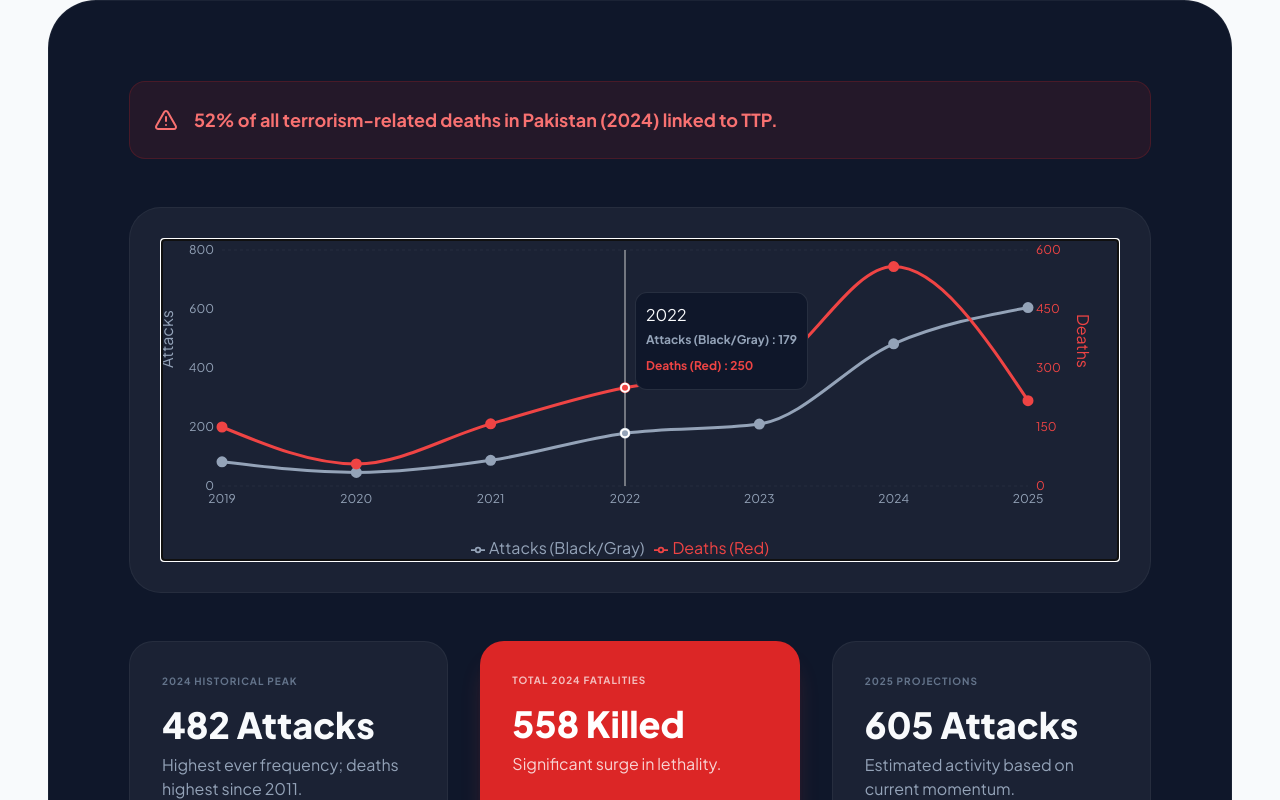
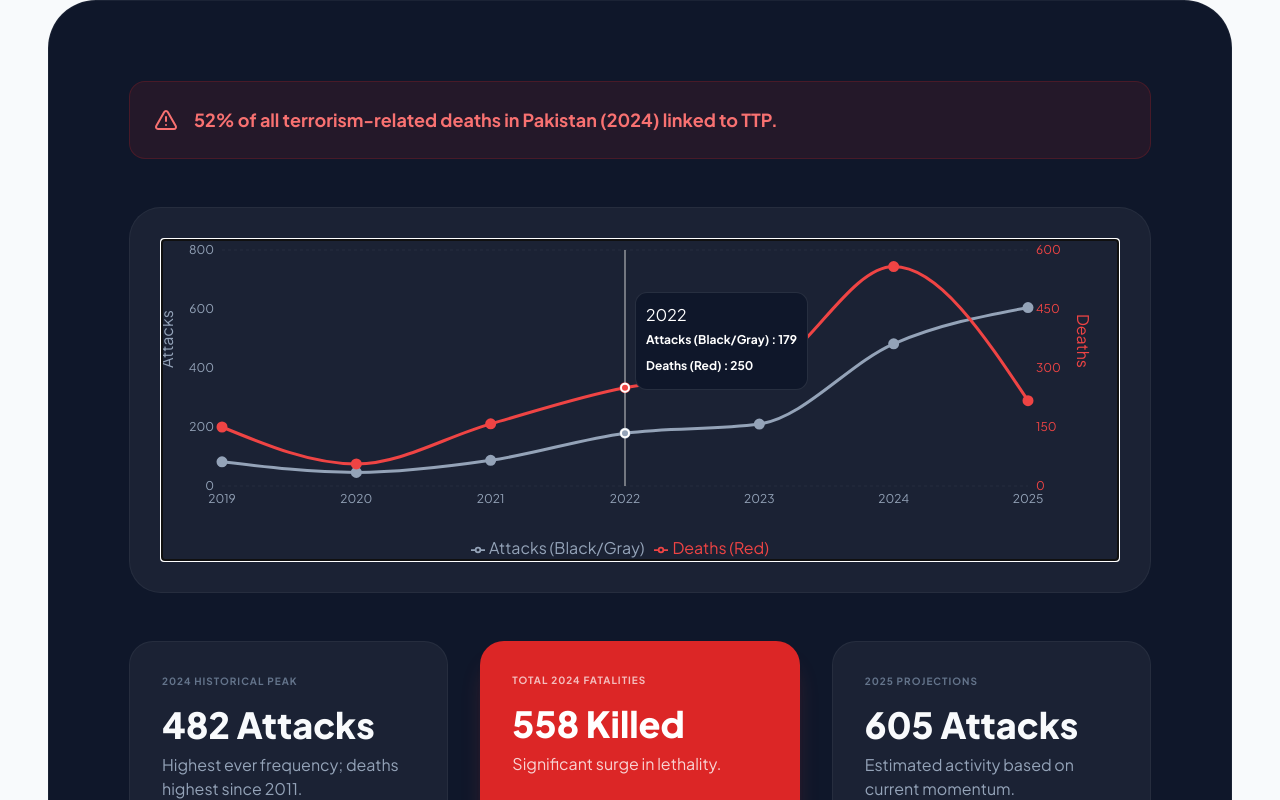
Before and after one commit to afgshayan/InfoGraphy, a React (Vite) app: page / in a window 1280 px wide. Both pictures are taken after a click on the element 640 px from the left and 3696 px from the top of the page. Shown: the part 3296-4096 px from the top of the page. Built offline with nearby package versions, Linux system fonts and the light colour scheme.

Commit message:
fix(charts): Improve tooltip contrast and readability
Ensure that chart tooltips have sufficient contrast by explicitly setting the text color to white. This improves the user experience by making the data points easier to read against the dark tooltip background.

```diff
--- a/components/StatsCharts.tsx
+++ b/components/StatsCharts.tsx
@@ -19,8 +19,8 @@
           <YAxis yAxisId="left" axisLine={false} tickLine={false} tick={{fill: '#94a3b8', fontSize: 12}} label={{ value: 'Attacks', angle: -90, position: 'insideLeft', fill: '#94a3b8' }} />
           <YAxis yAxisId="right" orientation="right" axisLine={false} tickLine={false} tick={{fill: '#ef4444', fontSize: 12}} label={{ value: 'Deaths', angle: 90, position: 'insideRight', fill: '#ef4444' }} />
           <Tooltip
-            contentStyle={{ backgroundColor: '#0f172a', border: '1px solid rgba(255,255,255,0.1)', borderRadius: '12px' }}
-            itemStyle={{ fontSize: '12px', fontWeight: 'bold' }}
+            contentStyle={{ backgroundColor: '#0f172a', border: '1px solid rgba(255,255,255,0.1)', borderRadius: '12px', color: '#fff' }}
+            itemStyle={{ fontSize: '12px', fontWeight: 'bold', color: '#fff' }}
           />
           <Legend wrapperStyle={{ paddingTop: '20px' }} />
           <Line yAxisId="left" type="monotone" dataKey="attacks" stroke="#94a3b8" strokeWidth={3} dot={{ r: 4, fill: '#94a3b8' }} name="Attacks (Black/Gray)" />
@@ -50,7 +50,10 @@
           <Pie data={data} cx="50%" cy="50%" innerRadius={60} outerRadius={80} paddingAngle={5} dataKey="value">
             {data.map((entry, index) => <Cell key={`cell-${index}`} fill={COLORS[index % COLORS.length]} stroke="none" />)}
           </Pie>
-          <Tooltip contentStyle={{ backgroundColor: '#0f172a', border: 'none', borderRadius: '8px' }} />
+          <Tooltip
+            contentStyle={{ backgroundColor: '#0f172a', border: 'none', borderRadius: '8px', color: '#fff' }}
+            itemStyle={{ color: '#fff' }}
+          />
           <Legend />
         </PieChart>
       </ResponsiveContainer>
@@ -82,7 +85,10 @@
           >
             {data.map((entry, index) => <Cell key={`cell-${index}`} fill={COLORS[index % COLORS.length]} stroke="none" />)}
           </Pie>
-          <Tooltip contentStyle={{ backgroundColor: '#0f172a', border: 'none', borderRadius: '8px' }} />
+          <Tooltip
+            contentStyle={{ backgroundColor: '#0f172a', border: 'none', borderRadius: '8px', color: '#fff' }}
+            itemStyle={{ color: '#fff' }}
+          />
           <Legend />
         </PieChart>
       </ResponsiveContainer>
```
